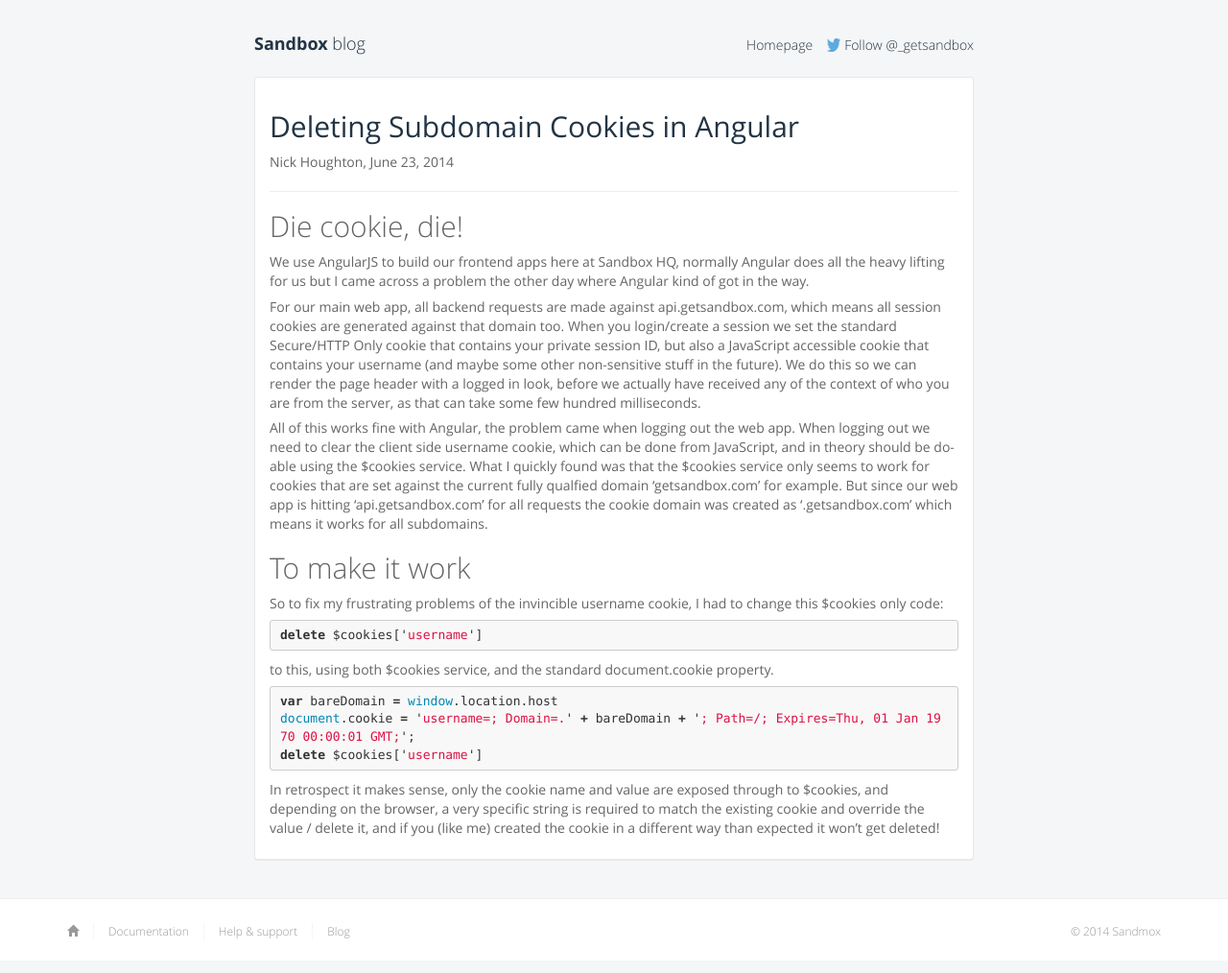
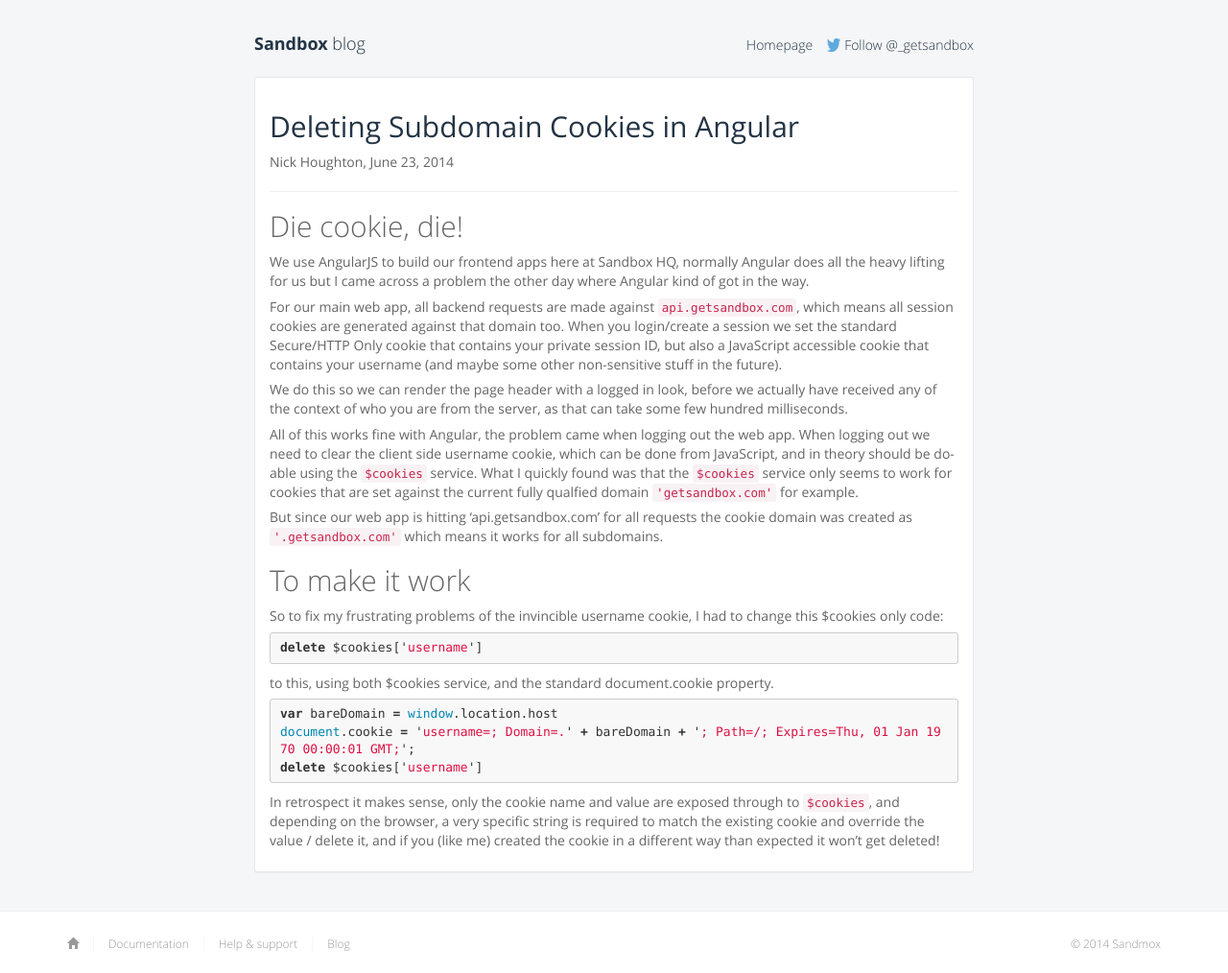
Before and after one commit to getsandbox/getsandbox.github.io, a Jekyll site: the page built from _posts/2014-06-23-deleting-subdomain-cookies-in-angular.md, in a window 1280 px wide. Shown: the whole page at 96% size. Built offline with Jekyll 4.4.1, drawn with Linux system fonts in a browser that asks for light colours.

```diff
--- a/_posts/2014-06-23-deleting-subdomain-cookies-in-angular.md
+++ b/_posts/2014-06-23-deleting-subdomain-cookies-in-angular.md
@@ -11,9 +11,13 @@ Die cookie, die!
 
 We use AngularJS to build our frontend apps here at Sandbox HQ, normally Angular does all the heavy lifting for us but I came across a problem the other day where Angular kind of got in the way.
 
-For our main web app, all backend requests are made against api.getsandbox.com, which means all session cookies are generated against that domain too. When you login/create a session we set the standard Secure/HTTP Only cookie that contains your private session ID, but also a JavaScript accessible cookie that contains your username (and maybe some other non-sensitive stuff in the future). We do this so we can render the page header with a logged in look, before we actually have received any of the context of who you are from the server, as that can take some few hundred milliseconds.
+For our main web app, all backend requests are made against `api.getsandbox.com`, which means all session cookies are generated against that domain too. When you login/create a session we set the standard Secure/HTTP Only cookie that contains your private session ID, but also a JavaScript accessible cookie that contains your username (and maybe some other non-sensitive stuff in the future).
 
-All of this works fine with Angular, the problem came when logging out the web app. When logging out we need to clear the client side username cookie, which can be done from JavaScript, and in theory should be do-able using the $cookies service. What I quickly found was that the $cookies service only seems to work for cookies that are set against the current fully qualfied domain 'getsandbox.com' for example. But since our web app is hitting 'api.getsandbox.com' for all requests the cookie domain was created as '.getsandbox.com' which means it works for all subdomains.
+We do this so we can render the page header with a logged in look, before we actually have received any of the context of who you are from the server, as that can take some few hundred milliseconds.
+
+All of this works fine with Angular, the problem came when logging out the web app. When logging out we need to clear the client side username cookie, which can be done from JavaScript, and in theory should be do-able using the `$cookies` service. What I quickly found was that the `$cookies` service only seems to work for cookies that are set against the current fully qualfied domain `'getsandbox.com'` for example.
+
+But since our web app is hitting 'api.getsandbox.com' for all requests the cookie domain was created as `'.getsandbox.com'` which means it works for all subdomains.
 
 
 To make it work
@@ -37,4 +41,4 @@ delete $cookies['username']
 
 {% endhighlight %}
 
-In retrospect it makes sense, only the cookie name and value are exposed through to $cookies, and depending on the browser, a very specific string is required to match the existing cookie and override the value / delete it, and if you (like me) created the cookie in a different way than expected it won't get deleted!
+In retrospect it makes sense, only the cookie name and value are exposed through to `$cookies`, and depending on the browser, a very specific string is required to match the existing cookie and override the value / delete it, and if you (like me) created the cookie in a different way than expected it won't get deleted!
```
